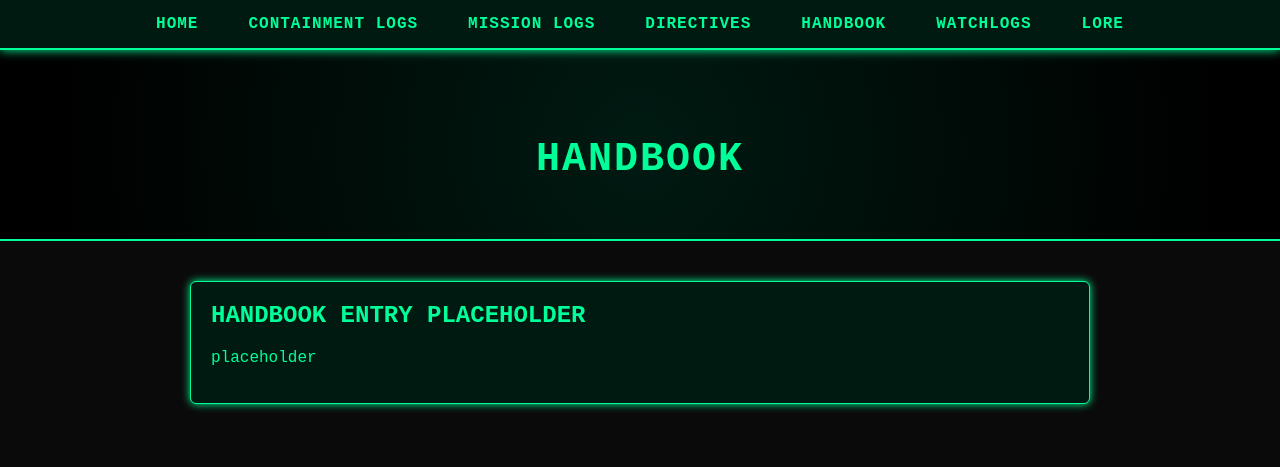
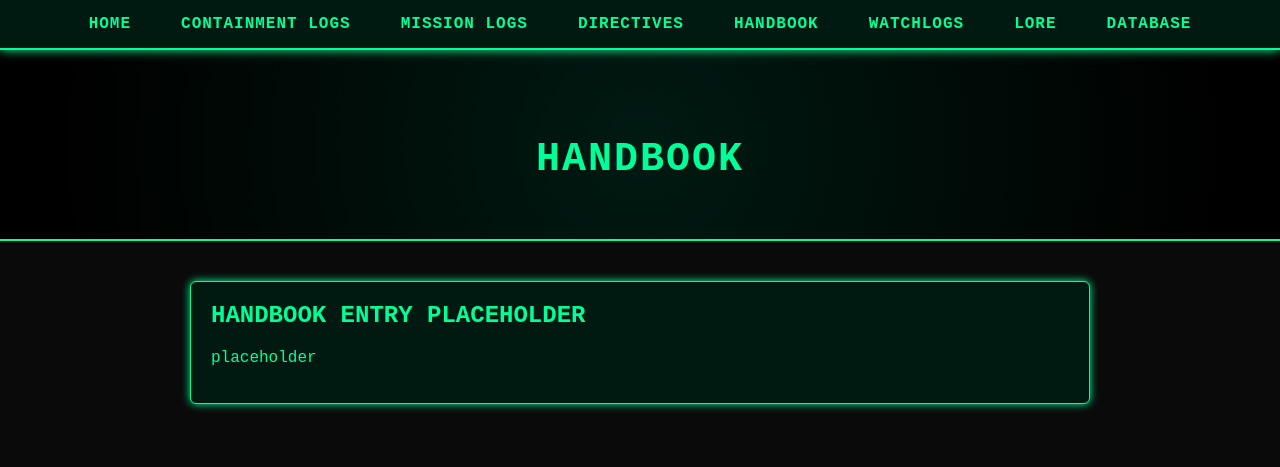
Before and after one commit to LT-Arrow/C.I.A-Site, a plain HTML site: page handbook.html in a window 1280 px wide. Drawn offline with Linux system fonts and the light colour scheme.

Commit message:
Update handbook.html

```diff
--- a/handbook.html
+++ b/handbook.html
@@ -46,7 +46,7 @@
 </head>
 <body>
 
-<nav>
+    <nav>
   <a href="index.html">Home</a>
   <a href="containment_logs.html">Containment Logs</a>
   <a href="missions.html">Mission Logs</a>
@@ -54,6 +54,7 @@
   <a href="handbook.html">Handbook</a>
   <a href="watchlogs.html">Watchlogs</a>
   <a href="lore.html">Lore</a>
+  <a href="database.html">Database</a>
 </nav>
 
 <header>
```
